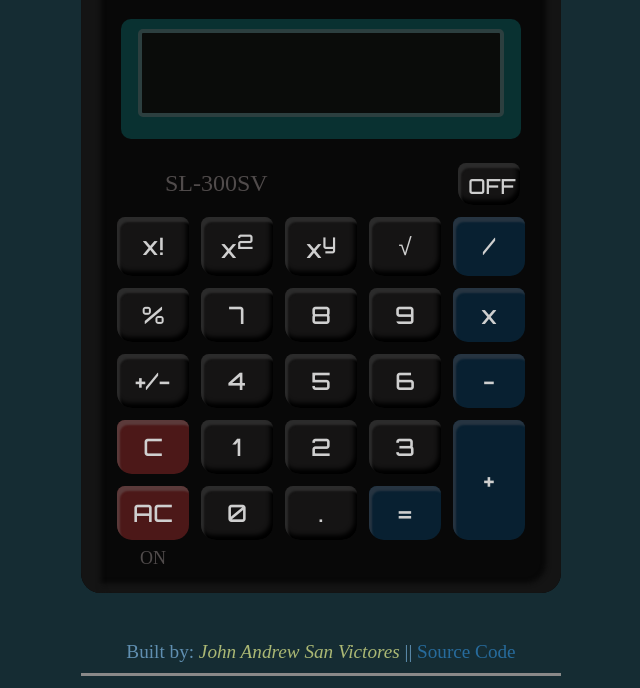
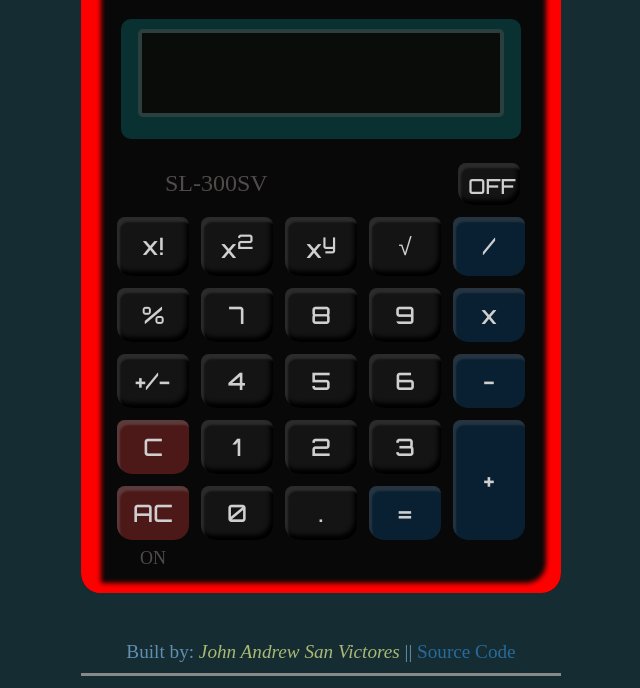
Before and after one commit to andreww28/calculator, a plain HTML site: page index.html in a window 1280 px wide. Shown: the part 137-825 px from the top of the page, without its empty margins (319-959 px from the left). Drawn offline with Linux system fonts and the light colour scheme; a web font is replaced by a local one.

Commit message:
Update style.css

```diff
--- a/style.css
+++ b/style.css
@@ -18,8 +18,8 @@ body{
     max-width: 20em;
     background-color: #080808;
     border-radius: 20px;
-    box-shadow: inset 20px 10px 5px #141414,
-                inset -15px -10px 5px #141414;
+    box-shadow: inset 20px 10px 5px red,
+                inset -15px -10px 5px red;
 }
 
 .top{
```
